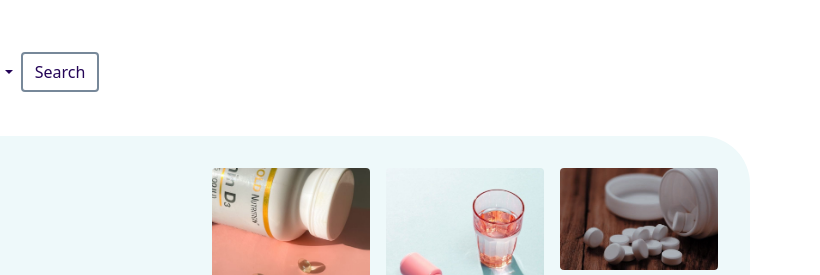
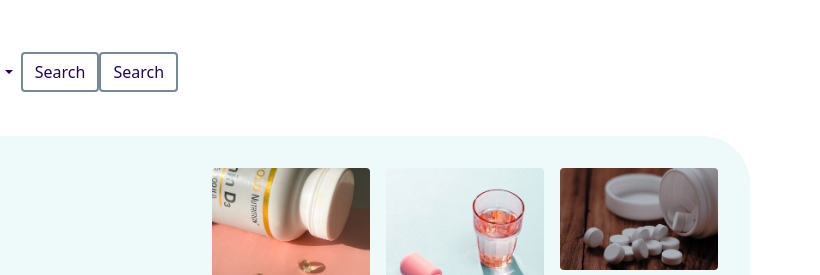
Before and after one commit to Almakkah-Malik/medial-website, a plain HTML site: page index.html in a window 1280 px wide. Shown: the top 275 px of the page, 460-1280 px from the left. Drawn offline with nearby package versions, Linux system fonts and the light colour scheme; files that its build step writes are made by us from their sources; files whose address does not match are found by name.

Commit message:
add new button

```diff
--- a/index.html
+++ b/index.html
@@ -47,6 +47,7 @@
 
 
             <button class="button-1 btn btn-outline-success my-2 my-sm-0" type="submit">Search</button>
+             <button class="button-1 btn btn-outline-success my-2 my-sm-0" type="submit">Search</button>
 
         </div>
       </nav>
```
